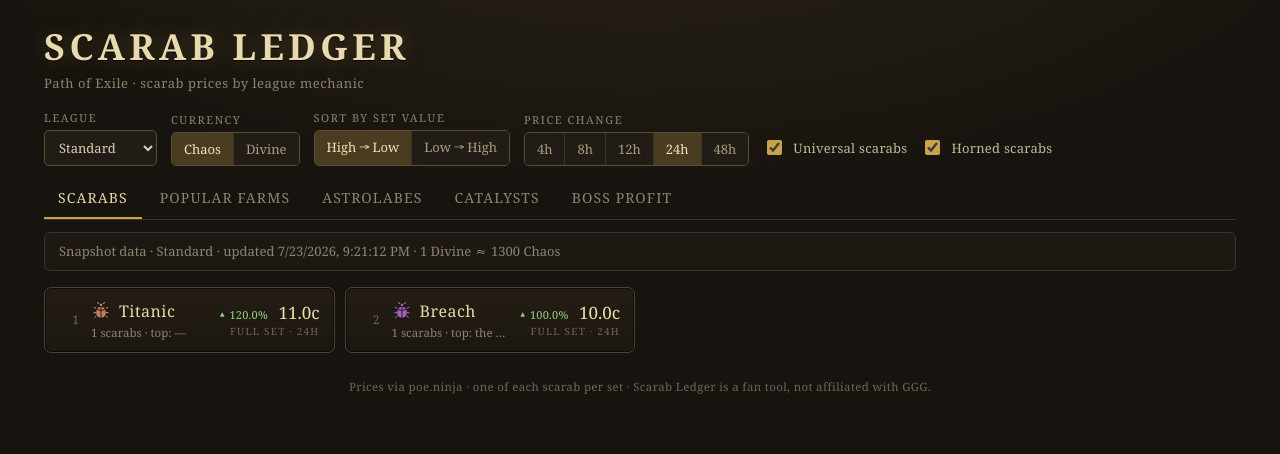
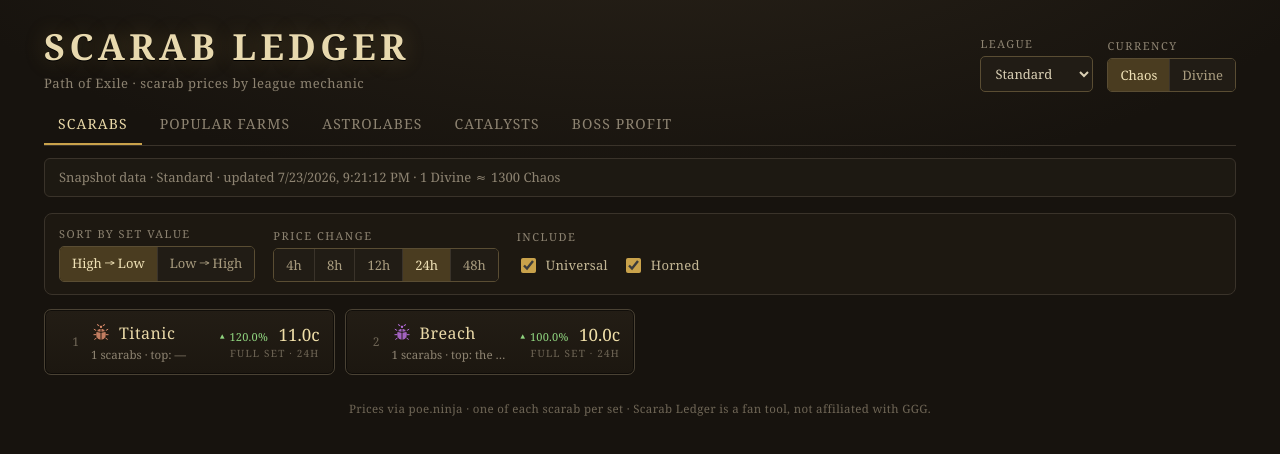
Before and after one commit to Banomx/scarab-ledger, a React (Vite) app: page / in a window 1280 px wide. Shown: the top 454 px of the page. Built offline with nearby package versions, Linux system fonts and the light colour scheme; a web font is replaced by a local one.

Commit message:
ui changes

```diff
--- a/src/App.jsx
+++ b/src/App.jsx
@@ -654,29 +654,6 @@ export default function ScarabTracker() {
               <button className={currency === "divine" ? "on" : ""} onClick={() => setCurrency("divine")}>Divine</button>
             </div>
           </div>
-          <div className="st-ctl">
-            <span>Sort by set value</span>
-            <div className="st-seg">
-              <button className={sortDir === "desc" ? "on" : ""} onClick={() => setSortDir("desc")}>High → Low</button>
-              <button className={sortDir === "asc" ? "on" : ""} onClick={() => setSortDir("asc")}>Low → High</button>
-            </div>
-          </div>
-          <div className="st-ctl">
-            <span>Price change</span>
-            <div className="st-seg">
-              {["4h", "8h", "12h", "24h", "48h"].map((w) => (
-                <button key={w} className={chgWindow === w ? "on" : ""} onClick={() => setChgWindow(w)}>{w}</button>
-              ))}
-            </div>
-          </div>
-          <label className="st-ctl st-check">
-            <input type="checkbox" checked={showUniversal} onChange={(e) => setShowUniversal(e.target.checked)} />
-            <span>Universal scarabs</span>
-          </label>
-          <label className="st-ctl st-check">
-            <input type="checkbox" checked={showHorned} onChange={(e) => setShowHorned(e.target.checked)} />
-            <span>Horned scarabs</span>
-          </label>
         </div>
       </header>
 
@@ -709,6 +686,66 @@ export default function ScarabTracker() {
             : `Live data · ${league}`} · 1 Divine ≈ {Math.round(divineRate)} Chaos
         </div>
       )}
+
+      {/* ---------- per-tab toolbar ----------
+          Only the controls that actually change the view in front of you.
+          The boss tab brings its own bar (BossProfit), so it's excluded. */}
+      {tab !== "bosses" && (() => {
+        const isCat = !!CATEGORY_TABS[tab];
+        const showSort = tab === "prices" || isCat;
+        const showChange = true;                      // every non-boss tab shows % badges
+        const showChecks = tab === "prices" || tab === "farms";
+        return (
+          <div className="st-tools">
+            {showSort && (
+              <div className="st-ctl">
+                <span>{isCat ? "Sort by price" : "Sort by set value"}</span>
+                <div className="st-seg">
+                  <button className={sortDir === "desc" ? "on" : ""} onClick={() => setSortDir("desc")}>High → Low</button>
+                  <button className={sortDir === "asc" ? "on" : ""} onClick={() => setSortDir("asc")}>Low → High</button>
+                </div>
+              </div>
+            )}
+            {showChange && (
+              <div className="st-ctl">
+                <span>Price change</span>
+                <div className="st-seg">
+                  {["4h", "8h", "12h", "24h", "48h"].map((w) => (
+                    <button key={w} className={chgWindow === w ? "on" : ""} onClick={() => setChgWindow(w)}>{w}</button>
+                  ))}
+                </div>
+              </div>
+            )}
+            {isCat && (
+              <label className="st-ctl">
+                <span>Filter</span>
+                <input
+                  className="st-tool-filter"
+                  type="text"
+                  placeholder={`Filter ${CATEGORY_TABS[tab].label.toLowerCase()}`}
+                  value={catFilter[tab] || ""}
+                  onChange={(e) => setCatFilter((f) => ({ ...f, [tab]: e.target.value }))}
+                />
+              </label>
+            )}
+            {showChecks && (
+              <div className="st-ctl st-checks">
+                <span>Include</span>
+                <div className="st-checks-row">
+                  <label className="st-check">
+                    <input type="checkbox" checked={showUniversal} onChange={(e) => setShowUniversal(e.target.checked)} />
+                    <span>Universal</span>
+                  </label>
+                  <label className="st-check">
+                    <input type="checkbox" checked={showHorned} onChange={(e) => setShowHorned(e.target.checked)} />
+                    <span>Horned</span>
+                  </label>
+                </div>
+              </div>
+            )}
+          </div>
+        );
+      })()}
 
       {/* ---------- expanded mechanic panel ---------- */}
       {tab === "prices" && openGroupData && (
@@ -897,13 +934,6 @@ export default function ScarabTracker() {
                 </div>
               )}
             </div>
-            <input
-              className="st-cat-filter"
-              type="text"
-              placeholder="Filter by name"
-              value={catFilter[tab] || ""}
-              onChange={(e) => setCatFilter((f) => ({ ...f, [tab]: e.target.value }))}
-            />
             <div className="st-cat-grid">
               {list.map((m) => (
                 <button key={m.name}
@@ -1060,9 +1090,23 @@ const css = `
 .st-seg button:focus-visible, .st-ctl select:focus-visible, .st-card:focus-visible, .st-row:focus-visible, .st-close:focus-visible {
   outline: 2px solid #d8b355; outline-offset: 2px;
 }
-.st-check { flex-direction: row; align-items: center; gap: 8px; padding-bottom: 8px; cursor: pointer; }
+.st-check { display: flex; flex-direction: row; align-items: center; gap: 7px; cursor: pointer; }
 .st-check input { accent-color: #c9a24b; width: 15px; height: 15px; }
 .st-check span { text-transform: none; letter-spacing: 0.02em; font-size: 13px; color: #c4b795; }
+/* Per-tab control strip: same shell as the boss tab's toolbar so the two
+   read as one pattern rather than two. */
+.st-tools {
+  display: flex; flex-wrap: wrap; gap: 14px 18px; align-items: flex-end;
+  border: 1px solid #3a332a; border-radius: 8px; background: #1d1811;
+  padding: 12px 14px; margin: 0 0 14px;
+}
+.st-checks-row { display: flex; align-items: center; gap: 14px; height: 33px; }
+.st-tool-filter {
+  background: #211c15; color: #d9cfb4; border: 1px solid #5a4d33; border-radius: 5px;
+  padding: 7px 10px; font-family: inherit; font-size: 13px; width: min(240px, 46vw);
+}
+.st-tool-filter::placeholder { color: #6f6656; }
+.st-tool-filter:focus-visible, .st-check input:focus-visible { outline: 2px solid #d8b355; outline-offset: 1px; }
 .st-banner {
   border: 1px solid #6b5730; background: #2a2214; color: #d9c48a; font-size: 13px;
   padding: 9px 14px; border-radius: 6px; margin: 6px 0 16px; line-height: 1.45;
@@ -1185,14 +1229,7 @@ const css = `
 .st-farms-note { font-size: 11.5px; color: #6f6656; margin-top: 14px; }
 .st-cat-wrap { border: 1px solid #3a332a; border-radius: 8px; background: #1d1811; padding-bottom: 10px; }
 .st-cat-note { padding: 22px 16px; color: #8d8371; font-size: 13.5px; }
-.st-cat-filter {
-  display: block; width: min(360px, calc(100% - 28px)); margin: 4px 14px 10px;
-  background: #211c15; color: #d9cfb4; border: 1px solid #5a4d33; border-radius: 5px;
-  padding: 8px 11px; font-family: inherit; font-size: 13.5px;
-}
-.st-cat-filter::placeholder { color: #6f6656; }
-.st-cat-filter:focus-visible { outline: 2px solid #d8b355; outline-offset: 1px; }
-.st-cat-grid { display: grid; grid-template-columns: repeat(auto-fill, minmax(320px, 1fr)); gap: 0 14px; padding: 0 6px; }
+.st-cat-grid { display: grid; grid-template-columns: repeat(auto-fill, minmax(320px, 1fr)); gap: 0 14px; padding: 6px 6px 0; }
 
 /* ---------------- boss profitability ---------------- */
 .bp-wrap { display: block; }
```
